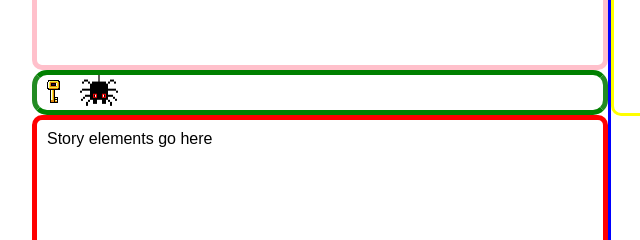
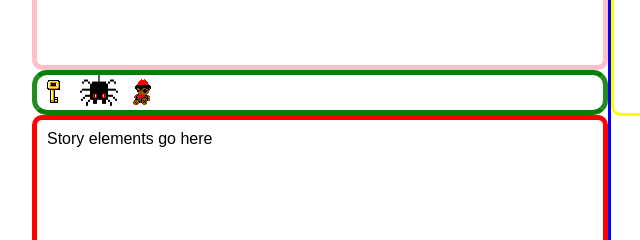
Before and after one commit to mjjsalcedo/Markov-s-Chains, a React app: page / in a window 1280 px wide. Shown: the part 220-460 px from the top of the page, 11-651 px from the left. Built offline with nearby package versions, Linux system fonts and the light colour scheme; no server answers.

Commit message:
added new sprite

```diff
--- a/src/styles.scss
+++ b/src/styles.scss
@@ -77,7 +77,8 @@
     border-width: 5px;
     border-color: #008000 #228b22;
     background: url(./assets/key.png) 0 no-repeat,
-    url(./assets/spider.png) 40px no-repeat;
+    url(./assets/spider.png) 40px no-repeat,
+    url(./assets/mariel.png) 90px no-repeat;
   }
   .storyContainer{
     box-sizing: border-box;
```
Also changed, not shown: src/assets/mariel.png (added), src/styles.css.
